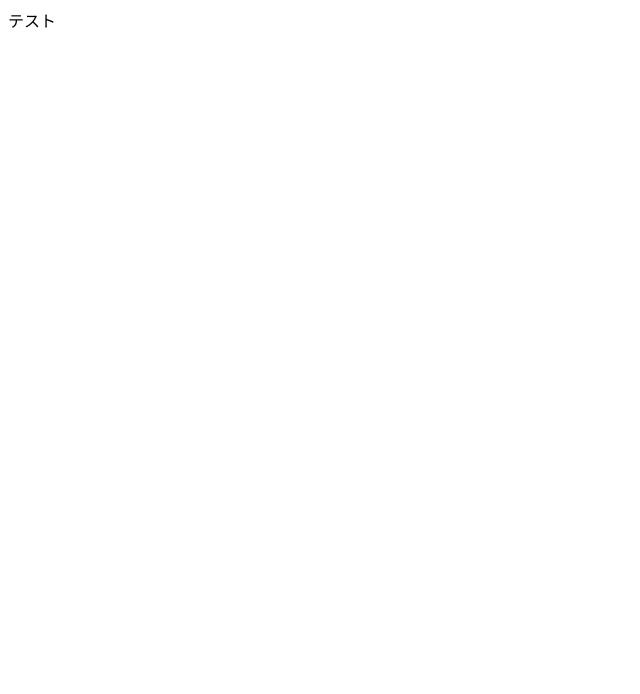
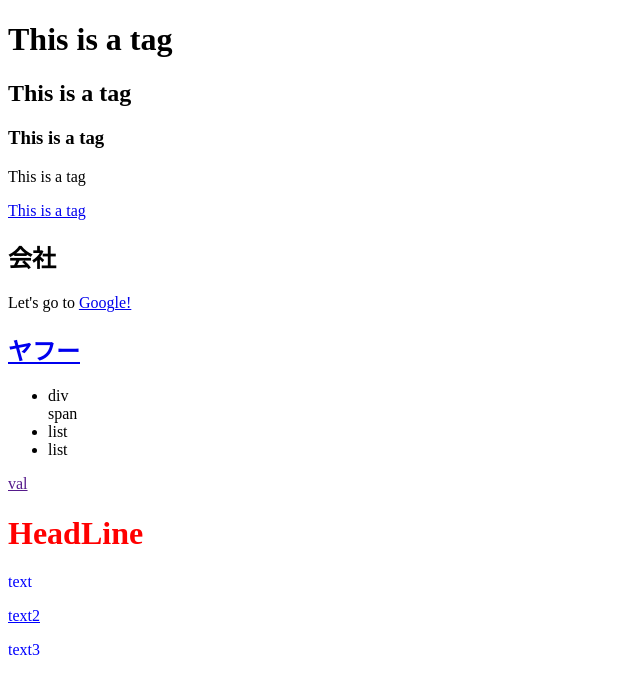
Before and after one commit to zakkiiy/markup_study, a plain HTML site: page index.html in a window 1280 px wide. Shown: the whole page, without its empty margins (0-640 px from the left). Drawn offline with Linux system fonts and the light colour scheme.

Commit message:
HTMLの基礎を学習

```diff
--- a/index.html
+++ b/index.html
@@ -1 +1,53 @@
-<p>テスト</p>
+<!DOCTYPE html>
+<html lang="ja">
+<head>
+  <meta charset="UTF-8">
+  <meta name="viewport" content="width=device-width, initial-scale=1.0">
+  <title>Document</title>
+  <meta name="description" content="google description">
+</head>
+<body>
+  <h1>This is a tag</h1>
+  <h2>This is a tag</h2>
+  <h3>This is a tag</h3>
+  <p>This is a tag</p>
+  <!-- hrefのような属性をつけることで、いろいろな機能が使える。 -->
+  <a href="https://www.google.com/">This is a tag</a>
+
+  <!-- いれこ -->
+  <!-- sectionやdivで分けることで、ブラウザや検索エンジンなどがウェブページの意味や構造を理解しやすくな -->
+  <!-- また、グルーピングすることで、CSSでデザインしやすくなる。 -->
+  <section>
+    <h1>会社</h1>
+    <p>Let's go to <a href="https://www.google.com/">Google!</a></p>
+  </section>
+
+  <h2><a href="https://yahoo.co.jp">ヤフー</a></h2>
+  <ul>
+    <li>
+      <div>div</div>
+      <span>span</span>
+    </li>
+    <li>list</li>
+    <li>list</li>
+  </ul>
+  <!-- 属性 -->
+  <!-- この中では、targetやhref, id, classなど -->
+  <a target="_blank" href="">val</a>
+  <!-- 同じidは複数存在しててはダメ -->
+  <h1 id="headline">HeadLine</h1>
+  <!--  同じクラスは複数個存在しててもOK -->
+  <p class="text">text</p>
+  <a class="text" href="">text2</a>
+  <p class="text">text3</p>
+
+  <style>
+    #headline {
+      color: red;
+    }
+    .text {
+      color: blue;
+    }
+  </style>
+</body>
+</html>
```
Also changed, not shown: 1 other file.
